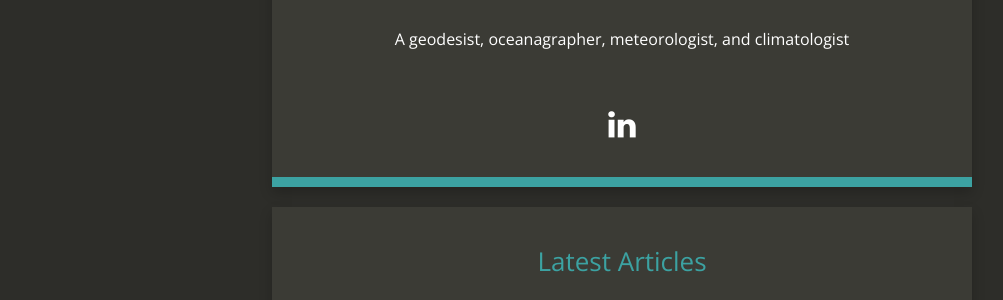
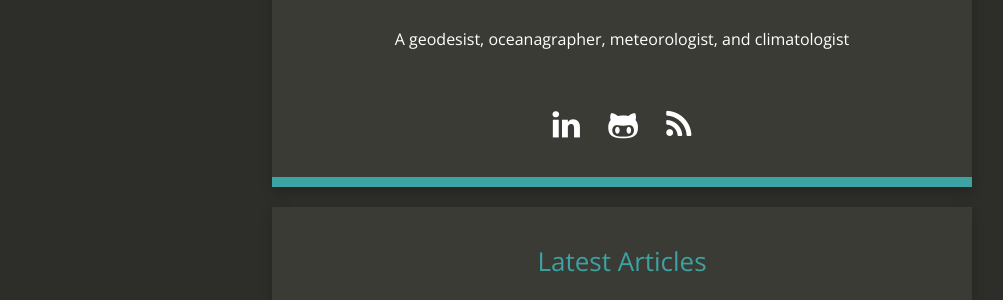
Before and after one commit to chiaweh2/chiaweh2.github.io, a Jekyll site: the page built from index.html, in a window 1280 px wide. Shown: the part 263-563 px from the top of the page, without its empty margins (18-1021 px from the left). Built offline with Jekyll 4.4.1, drawn with Linux system fonts in a browser that asks for light colours; nearby versions of some CDN libraries.

Commit message:
Update social_links.html

```diff
--- a/_includes/social_links.html
+++ b/_includes/social_links.html
@@ -1,3 +1,12 @@
 <p class="links">
+  {% if site.twitter_username %}<a href="https://www.twitter.com/{{ site.twitter_username }}" target="_new"><i class="fa fa-twitter"></i></a>{% endif %}
   {% if site.linkedin_link %}<a href="{{ site.linkedin_link }}" target="_new"><i class="fa fa-linkedin"></i></a>{% endif %}
+  {% if site.xing_link %}<a href="{{ site.xing_link }}" target="_new"><i class="fa fa-xing"></i></a>{% endif %}
+  {% if site.google_plus_link %}<a href="{{ site.google_plus_link }}" target="_new"><i class="fa fa-google-plus"></i></a>{% endif %}
+  {% if site.facebook_link %}<a href="{{ site.facebook_link }}" target="_new"><i class="fa fa-facebook"></i></a>{% endif %}
+  {% if site.github_username %}<a href="https://github.com/{{ site.github_username }}" target="_new"><i class="fa fa-github-alt"></i></a>{% endif %}
+  {% if site.stackoverflow_link %}<a href="{{ site.stackoverflow_link }}" target="_new"><i class="fa fa-stack-overflow"></i></a>{% endif %}
+  {% if site.instagram_username %}<a href="https://www.instagram.com/{{ site.instagram_username }}" target="_new"><i class="fa fa-instagram"></i></a>{% endif %}
+  {% if site.reddit_username %}<a href="https://www.reddit.com/u/{{ site.reddit_username }}" target="_new"><i class="fa fa-reddit-alien"></i></a>{% endif %}
+  <a href="{{ site.baseurl }}/feed.xml" target="_new"><i class="fa fa-rss"></i></a>
 </p>
```
